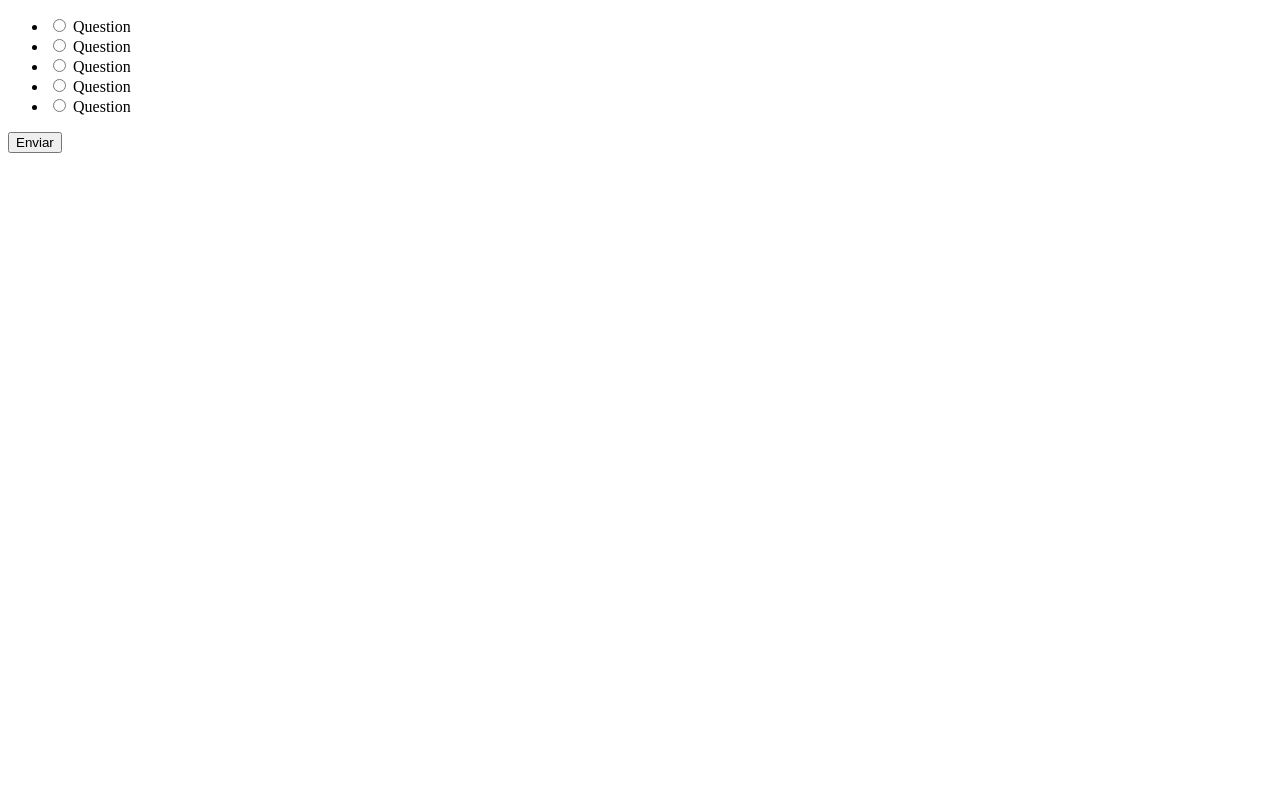
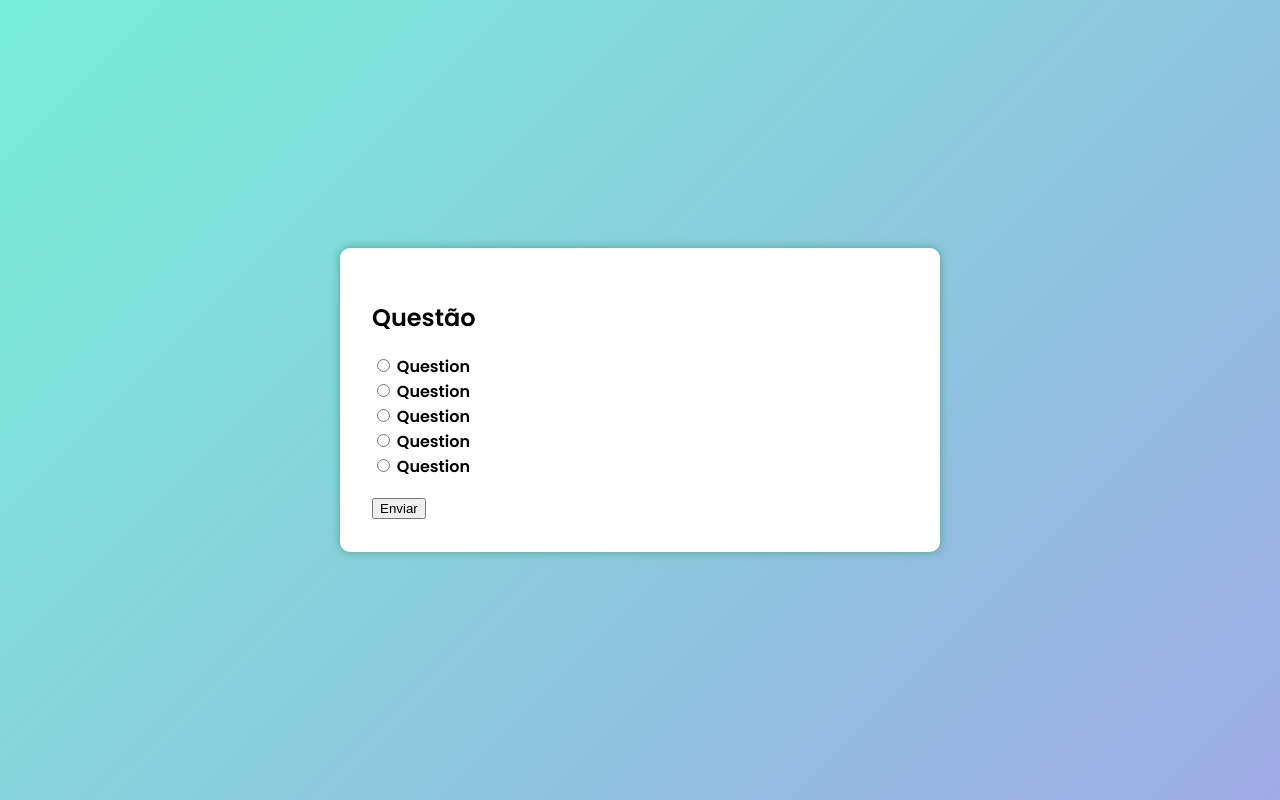
Before and after one commit to lyssacavalcanti/quiz-app, a plain HTML site: page index.html in a window 1280 px wide. Drawn offline with Linux system fonts and the light colour scheme.

Commit message:
Coding update.

```diff
--- a/index.html
+++ b/index.html
@@ -8,6 +8,8 @@
     <script src="script.js"></script>
 <body>
    <div class="quiz-container">
+       <div class="quiz-header">
+           <h2>Questão</h2>
             <ul>
                 <li>
                     <input type="radio" id="a" name="answer">
@@ -32,5 +34,6 @@
             </ul>
             <button>Enviar</button>
     </div>
+   </div>
 </body>
 </html>
--- a/script.js
+++ b/script.js
@@ -1,5 +1,12 @@
 const quizData = [
     {
+        question: 'Quais as cores da reciclagem do papel, do vidro, do metal e do plástico, respectivamente?',
+        a: 'Vermelho, amarelo, verde e azul',
+        b: 'Verde, vermelho, azul e amarelo',
+        c: 'Amarelo, azul, vermelho e verde',
+        d: 'Azul, verde, amarelo e vermelho',
+        correct: 'd'
+    }, {
         question: 'Quantos habitantes existem no mundo em 2020?',
         a: '5 Bi',
         b: '7 Bi',
@@ -21,11 +28,11 @@ const quizData = [
         d: 'Urano, Mercúrio, Netuno, Júpiter, Marte, Vênus, Saturno e Terra',
         correct: 'a'
     }, {
-        question: 'Quais as cores da reciclagem do papel, do vidro, do metal e do plástico, respectivamente?',
-        a: 'Vermelho, amarelo, verde e azul',
-        b: 'Verde, vermelho, azul e amarelo',
-        c: 'Amarelo, azul, vermelho e verde',
-        d: 'Azul, verde, amarelo e vermelho',
-        correct: 'd'
-    }
+        question: 'Qual o termo usado para designar os alimentos geneticamente modificados?',
+        b: 'Genéricos',
+        a: 'Transgênicos',
+        c: 'Hidrogenados',
+        d: 'Transdérmicos',
+        correct: 'b'
+    },
 ]
--- a/style.css
+++ b/style.css
@@ -0,0 +1,33 @@
+@import url('https://fonts.googleapis.com/css2?family=Poppins:ital,wght@0,600;1,200&display=swap');
+
+* {
+    box-sizing: border-box
+}
+
+body {
+    background-color: #9eabe4;
+    background-image: linear-gradient(315deg, #9eabe4 0%, #77eed8 100%);
+    display: flex;
+    align-items: center;
+    justify-content: center;
+    font-family: "Poppins", sans-serif;
+    margin: 0;
+    min-height: 100VH;
+}
+
+.quiz-container {
+    background-color: #fff;
+    border-radius: 10px;
+    box-shadow: 0 0 10px #50a192;
+    width: 600px;
+    max-width: 100%;
+}
+
+.quiz-header {
+    padding: 2rem;
+}
+
+ul {
+    list-style-type: none;
+    padding: 0;
+}
```
Lines whose indentation alone changed are shown as unchanged.
